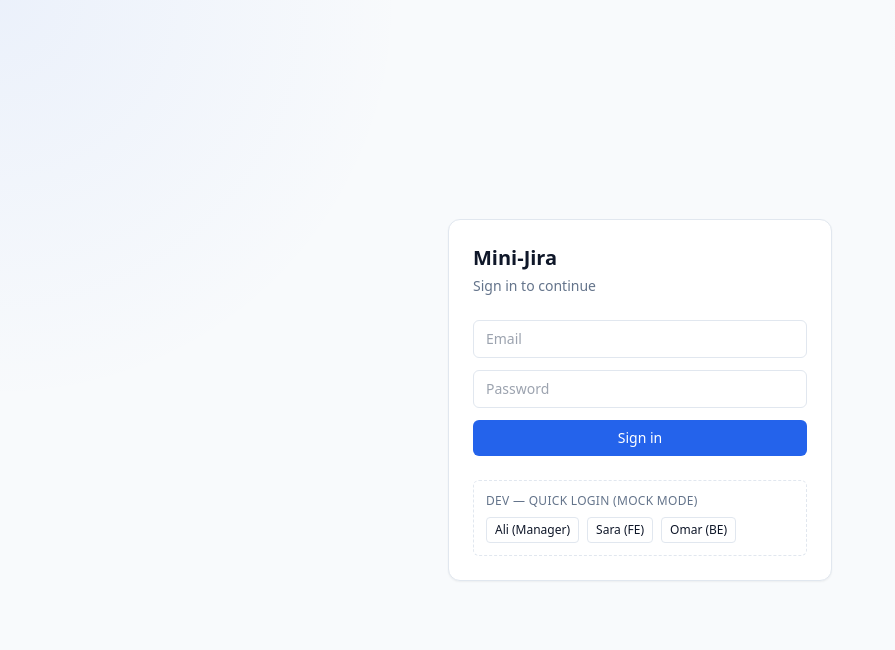
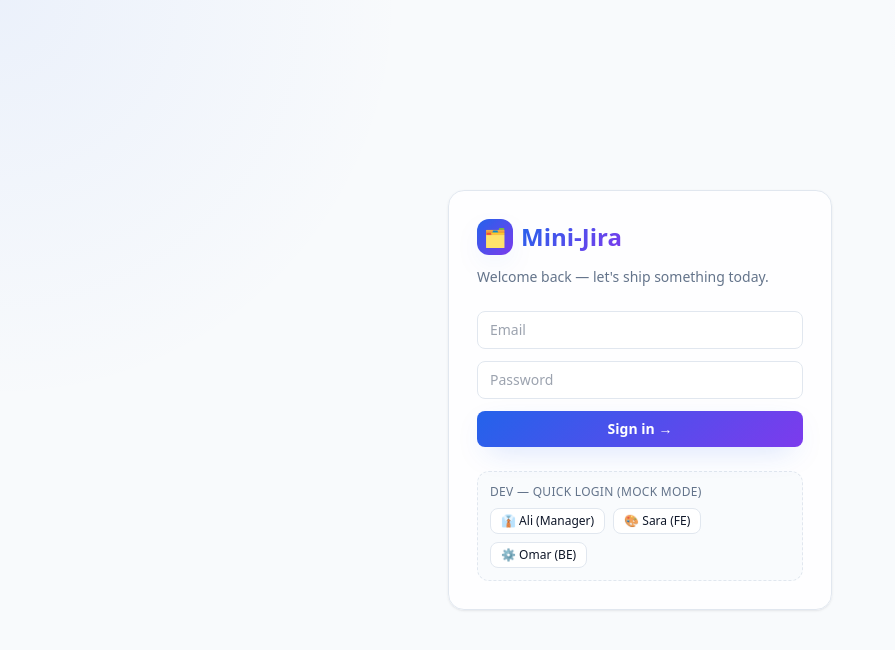
Before and after one commit to yraghy/SWCC-Project, a Next.js app in the folder frontend/: page /login in a window 1280 px wide. Shown: the top 650 px of the page, without its empty margins (0-895 px from the left). Built offline with nearby package versions, Linux system fonts and the light colour scheme.

Commit message:
fix(frontend): fix dashboard dimension issues

```diff
--- a/frontend/src/app/dashboard/page.tsx
+++ b/frontend/src/app/dashboard/page.tsx
@@ -21,7 +21,12 @@ export default function DashboardPage() {
   }, [loading, user, router]);
 
   if (loading || !user) {
-    return <div className="flex min-h-screen items-center justify-center text-sm text-slate-500">Loading…</div>;
+    return (
+      <div className="flex min-h-screen items-center justify-center gap-2 text-sm text-slate-500">
+        <span className="h-4 w-4 animate-spin rounded-full border-2 border-accent border-t-transparent" aria-hidden />
+        Loading…
+      </div>
+    );
   }
 
   const isManager = user.role === "manager" || user.role === "admin";
@@ -34,7 +39,9 @@ export default function DashboardPage() {
         <main className="flex-1 p-6">
           <div className="mb-4 flex items-center justify-between">
             <div>
-              <h1 className="text-lg font-semibold text-fg">Board</h1>
+              <h1 className="flex items-center gap-2 text-lg font-semibold text-fg">
+                <span aria-hidden>🗂️</span> Board
+              </h1>
               <p className="text-xs text-slate-500">
                 {isManager ? "Viewing all tasks across the company" : `Viewing tasks for your team (${user.teamId})`}
               </p>
@@ -44,7 +51,7 @@ export default function DashboardPage() {
               {isManager && (
                 <button
                   onClick={() => setCreateOpen(true)}
-                  className="rounded-md bg-accent px-3 py-1.5 text-sm font-medium text-white"
+                  className="rounded-lg bg-brand-gradient px-3.5 py-1.5 text-sm font-semibold text-white shadow-lift transition-all hover:brightness-110 active:scale-95"
                 >
                   + New task
                 </button>
@@ -56,9 +63,11 @@ export default function DashboardPage() {
       </div>
 
       {createOpen && (
-        <div className="fixed inset-0 z-50 flex items-center justify-center bg-black/40 p-4" onClick={() => setCreateOpen(false)}>
-          <div className="w-full max-w-xl rounded-xl bg-white p-6 shadow-xl" onClick={(e) => e.stopPropagation()}>
-            <h2 className="mb-4 text-lg font-semibold text-fg">Create task</h2>
+        <div className="fixed inset-0 z-50 flex items-center justify-center bg-slate-900/40 p-4 backdrop-blur-sm" onClick={() => setCreateOpen(false)}>
+          <div className="w-full max-w-xl animate-pop-in rounded-2xl border border-border bg-white p-6 shadow-xl" onClick={(e) => e.stopPropagation()}>
+            <h2 className="mb-4 flex items-center gap-2 text-lg font-semibold text-fg">
+              <span aria-hidden>✨</span> Create task
+            </h2>
             <TaskForm
               onCreated={() => setRefreshKey((k) => k + 1)}
               onClose={() => setCreateOpen(false)}
--- a/frontend/src/app/login/page.tsx
+++ b/frontend/src/app/login/page.tsx
@@ -38,9 +38,16 @@ export default function LoginPage() {
 
   return (
     <main className="flex min-h-screen items-center justify-center px-4">
-      <div className="w-full max-w-sm rounded-xl border border-border bg-white p-6 shadow-sm">
-        <h1 className="mb-1 text-xl font-semibold text-fg">Mini-Jira</h1>
-        <p className="mb-6 text-sm text-slate-500">Sign in to continue</p>
+      <div className="w-full max-w-sm animate-fade-in-up rounded-2xl border border-border bg-white/80 p-7 shadow-card backdrop-blur-sm">
+        <div className="mb-6">
+          <div className="mb-3 flex items-center gap-2">
+            <span className="flex h-9 w-9 items-center justify-center rounded-xl bg-brand-gradient text-lg shadow-lift" aria-hidden>
+              🗂️
+            </span>
+            <h1 className="bg-brand-gradient bg-clip-text text-2xl font-bold text-transparent">Mini-Jira</h1>
+          </div>
+          <p className="text-sm text-slate-500">Welcome back — let&apos;s ship something today.</p>
+        </div>
 
         <form onSubmit={handleSubmit} className="space-y-3">
           <input
@@ -49,7 +56,7 @@ export default function LoginPage() {
             onChange={(e) => setEmail(e.target.value)}
             placeholder="Email"
             required
-            className="w-full rounded-md border border-border bg-white px-3 py-2 text-sm focus:border-accent focus:outline-none"
+            className="w-full rounded-lg border border-border bg-white px-3 py-2 text-sm transition-colors focus:border-accent focus:ring-2 focus:ring-accent-soft focus:outline-none"
           />
           <input
             type="password"
@@ -57,26 +64,26 @@ export default function LoginPage() {
             onChange={(e) => setPassword(e.target.value)}
             placeholder="Password"
             required
-            className="w-full rounded-md border border-border bg-white px-3 py-2 text-sm focus:border-accent focus:outline-none"
+            className="w-full rounded-lg border border-border bg-white px-3 py-2 text-sm transition-colors focus:border-accent focus:ring-2 focus:ring-accent-soft focus:outline-none"
           />
           <button
             type="submit"
             disabled={submitting}
-            className="w-full rounded-md bg-accent py-2 text-sm font-medium text-white disabled:opacity-50"
+            className="w-full rounded-lg bg-brand-gradient py-2 text-sm font-semibold text-white shadow-lift transition-all hover:brightness-110 active:scale-[0.98] disabled:opacity-50"
           >
-            {submitting ? "Signing in…" : "Sign in"}
+            {submitting ? "Signing in…" : "Sign in →"}
           </button>
         </form>
 
         {USE_MOCKS && (
-          <div className="mt-6 rounded-md border border-dashed border-border p-3">
+          <div className="mt-6 rounded-xl border border-dashed border-border bg-muted/40 p-3">
             <p className="mb-2 text-xs font-medium uppercase tracking-wide text-slate-500">
               Dev — quick login (mock mode)
             </p>
             <div className="flex flex-wrap gap-2">
-              <DevButton onClick={() => handleDev("ali")}>Ali (Manager)</DevButton>
-              <DevButton onClick={() => handleDev("sara")}>Sara (FE)</DevButton>
-              <DevButton onClick={() => handleDev("omar")}>Omar (BE)</DevButton>
+              <DevButton onClick={() => handleDev("ali")}>👔 Ali (Manager)</DevButton>
+              <DevButton onClick={() => handleDev("sara")}>🎨 Sara (FE)</DevButton>
+              <DevButton onClick={() => handleDev("omar")}>⚙️ Omar (BE)</DevButton>
             </div>
           </div>
         )}
@@ -87,7 +94,10 @@ export default function LoginPage() {
 
 function DevButton({ children, onClick }: { children: React.ReactNode; onClick: () => void }) {
   return (
-    <button onClick={onClick} className="rounded border border-border px-2 py-1 text-xs hover:bg-muted">
+    <button
+      onClick={onClick}
+      className="rounded-lg border border-border bg-white px-2.5 py-1 text-xs transition-all hover:-translate-y-0.5 hover:border-accent hover:bg-accent-soft hover:text-accent"
+    >
       {children}
     </button>
   );
--- a/frontend/src/components/tasks/TaskForm.tsx
+++ b/frontend/src/components/tasks/TaskForm.tsx
@@ -81,13 +81,17 @@ export function TaskForm({ onCreated, onClose }: Props) {
         <Input label="Deadline" type="date" value={deadline} onChange={setDeadline} required />
       </div>
       <div className="flex justify-end gap-2 pt-2">
-        <button type="button" onClick={onClose} className="rounded-md border border-border px-3 py-1.5 text-sm">
+        <button
+          type="button"
+          onClick={onClose}
+          className="rounded-lg border border-border px-3 py-1.5 text-sm text-slate-600 transition-colors hover:bg-muted"
+        >
           Cancel
         </button>
         <button
           type="submit"
           disabled={submitting}
-          className="rounded-md bg-accent px-4 py-1.5 text-sm font-medium text-white disabled:opacity-50"
+          className="rounded-lg bg-brand-gradient px-4 py-1.5 text-sm font-semibold text-white shadow-lift transition-all hover:brightness-110 active:scale-95 disabled:opacity-50"
         >
           {submitting ? "Creating…" : "Create task"}
         </button>
@@ -117,7 +121,7 @@ function Input({
         value={value}
         onChange={(e) => onChange(e.target.value)}
         required={required}
-        className="w-full rounded-md border border-border bg-white px-3 py-1.5 text-sm focus:border-accent focus:outline-none"
+        className="w-full rounded-lg border border-border bg-white px-3 py-1.5 text-sm transition-colors focus:border-accent focus:ring-2 focus:ring-accent-soft focus:outline-none"
       />
     </label>
   );
@@ -131,7 +135,7 @@ function Textarea({ label, value, onChange }: { label: string; value: string; on
         value={value}
         onChange={(e) => onChange(e.target.value)}
         rows={3}
-        className="w-full rounded-md border border-border bg-white px-3 py-1.5 text-sm focus:border-accent focus:outline-none"
+        className="w-full rounded-lg border border-border bg-white px-3 py-1.5 text-sm transition-colors focus:border-accent focus:ring-2 focus:ring-accent-soft focus:outline-none"
       />
     </label>
   );
@@ -157,7 +161,7 @@ function Select({
         value={value}
         onChange={(e) => onChange(e.target.value)}
         required={required}
-        className="w-full rounded-md border border-border bg-white px-3 py-1.5 text-sm focus:border-accent focus:outline-none"
+        className="w-full rounded-lg border border-border bg-white px-3 py-1.5 text-sm transition-colors focus:border-accent focus:ring-2 focus:ring-accent-soft focus:outline-none"
       >
         <option value="">— select —</option>
         {options.map((o) => (
--- a/frontend/src/components/tasks/TaskModal.tsx
+++ b/frontend/src/components/tasks/TaskModal.tsx
@@ -21,9 +21,9 @@ export function TaskModal({ taskId, onClose }: Props) {
   }, [onClose]);
 
   return (
-    <div className="fixed inset-0 z-50 flex items-center justify-center bg-black/40 p-4" onClick={onClose}>
+    <div className="fixed inset-0 z-50 flex items-center justify-center bg-slate-900/40 p-4 backdrop-blur-sm" onClick={onClose}>
       <div
-        className="w-full max-w-2xl rounded-xl bg-white p-6 shadow-xl"
+        className="w-full max-w-2xl animate-pop-in rounded-2xl border border-border bg-white p-6 shadow-xl"
         onClick={(e) => e.stopPropagation()}
       >
         {loading || !task ? (
```
